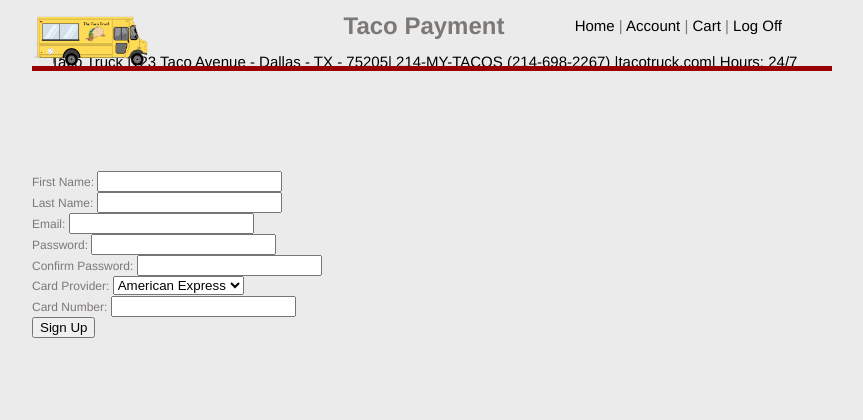
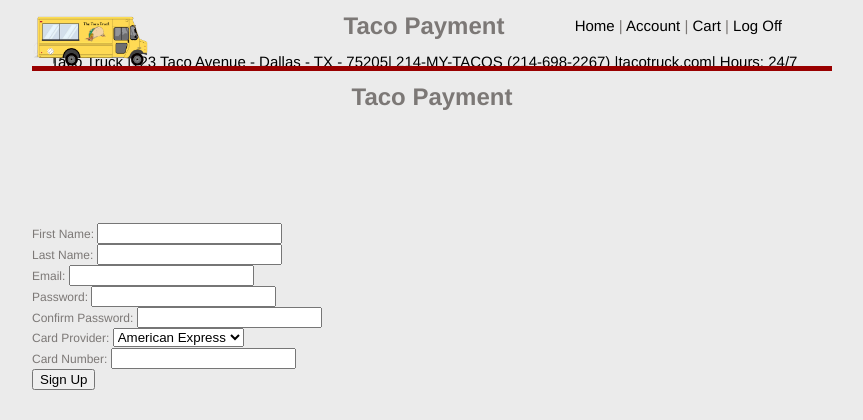
Before and after one commit to ntaylorbishop/TacoTruck, a PHP site: page /payment.php in a window 1280 px wide. Shown: the top 420 px of the page, without its empty margins (216-1079 px from the left). Run offline with PHP 8.4, Linux system fonts and the light colour scheme.

Commit message:
Trying to fix the footer

```diff
--- a/payment.php
+++ b/payment.php
@@ -16,7 +16,8 @@
 <div id="topBar"> <img src="img/taco_truck_logo.png" id="logo">
 <div id="links"> <a href="#homepage">Home</a> | <a href="#account">Account</a> | <a href="#cart">Cart</a> | <a href="#logoff">Log Off</a>
     <div id="divider"></div>
-  </div>
+ </div>
+ <h1 style="text-align:center">Taco Payment</h1>
   	<form name="payment" action="user.html" method="post">
 	  <div>First Name:
 	    <input type="text" id="fName" name="fName"/>
@@ -48,9 +49,8 @@
 </div>
 
 <h1 style="text-align:center">Taco Payment</h1>
+</body>
 
-
-</body>
 <footer>
   <div style="text-align:center">Taco Truck |<a href="#locations">123 Taco Avenue - Dallas - TX - 75205</a>| 214-MY-TACOS (214-698-2267) |<a href="#homepage">tacotruck.com</a>| Hours: 24/7</div>
 </footer>
```
